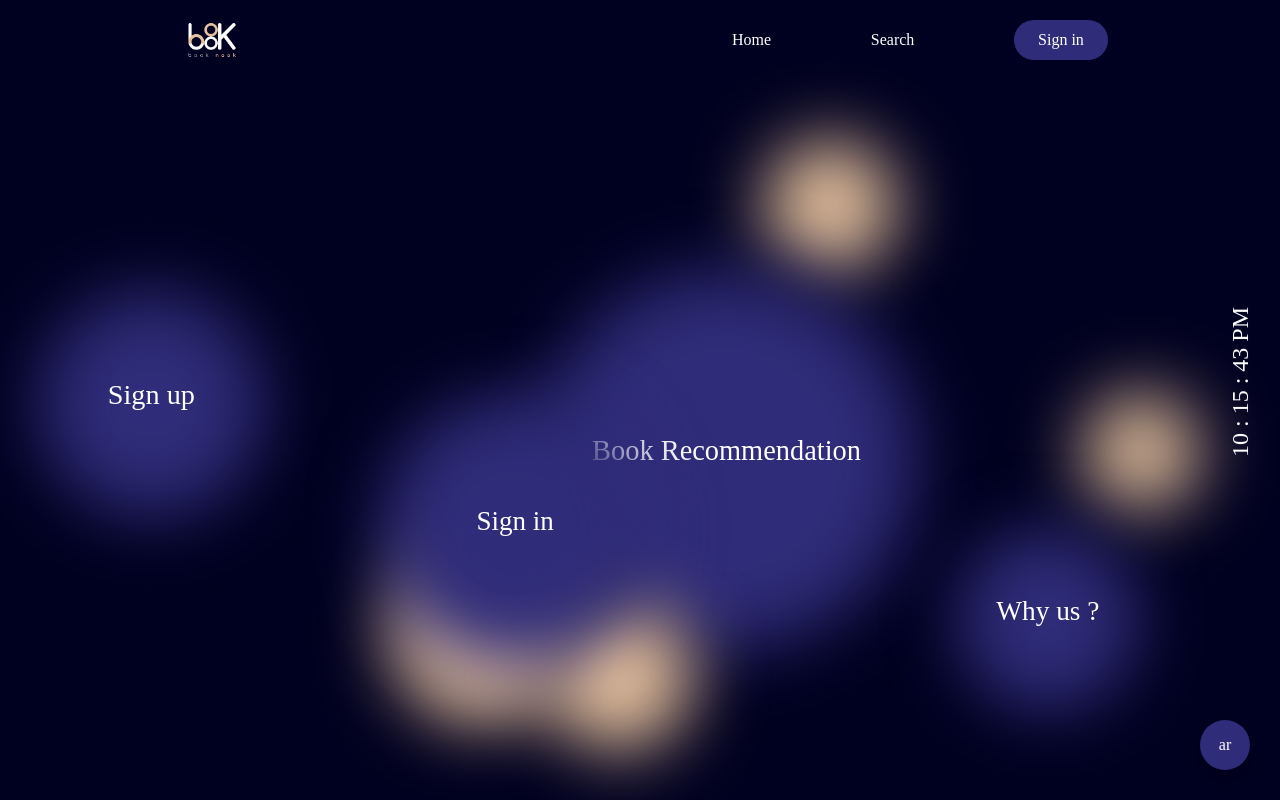
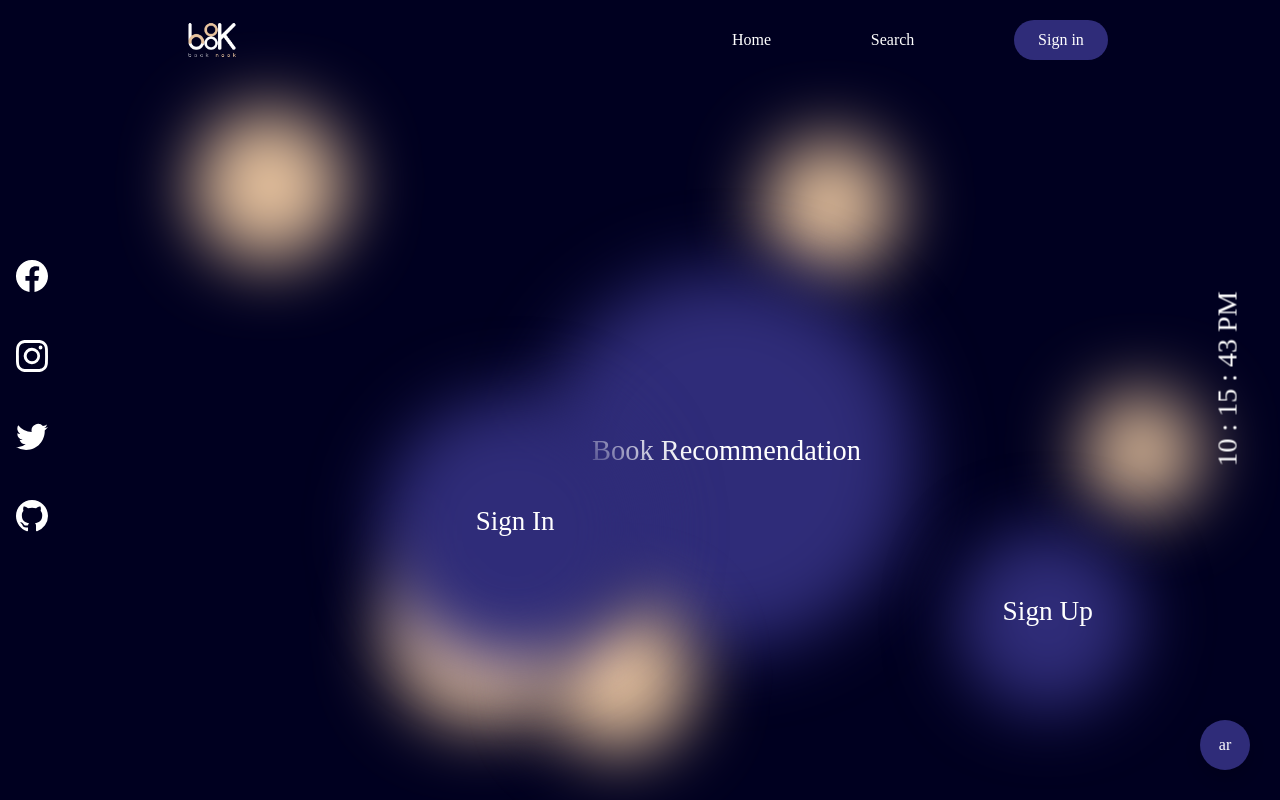
Before and after one commit to Henry-Azer/book-nook-website, a React (Create React App) app: page / in a window 1280 px wide. Built offline with nearby package versions, Linux system fonts and the light colour scheme; no server answers.

Commit message:
Handle sign out and add social media icons in home page

```diff
--- a/src/components/header/header.jsx
+++ b/src/components/header/header.jsx
@@ -1,5 +1,5 @@
 import React, { useEffect, useState } from "react";
-import { Link } from "react-router-dom";
+import { Link, useHistory } from "react-router-dom";
 import Cookies from "universal-cookie";
 import Logo from "../../assets/images/logo-white.png";
 import { BiUserCircle } from "react-icons/bi";
@@ -7,6 +7,7 @@ import { useDispatch, useSelector } from "react-redux";
 import {
      clearLoginDetails,
      getCurrentUser,
+     signOut,
 } from "../../store/actions/auth/auth-actions";
 
 const Header = (props) => {
@@ -17,8 +18,10 @@ const Header = (props) => {
      };
 
      const dispatch = useDispatch();
+     const history = useHistory();
 
      const [showsDispatched, setShowsDispatched] = useState(false);
+     const [showSignOut, setShowSignOut] = useState(false);
 
      useEffect(() => {
           if (!showsDispatched) {
@@ -77,9 +80,27 @@ const Header = (props) => {
                               </Link>
                          ) : (
                               user && (
-                                   <div className=" d-flex justify-content-center align-items-center h-50 w-25 text-white">
+                                   <div
+                                        className=" d-flex justify-content-center align-items-center h-50 w-25 text-white cursor-pointer position-relative"
+                                        onClick={() =>
+                                             setShowSignOut(!showSignOut)
+                                        }
+                                   >
                                         <BiUserCircle className="fs-4 me-2" />
                                         Hi, {user.firstName}
+                                        <div className="position-absolute sign-out-card">
+                                             <div
+                                                  onClick={() => {
+                                                       signOut();
+                                                       history.push("/");
+                                                  }}
+                                                  className={`light-purple-background w-75 h-100 text-center d-flex justify-content-center align-items-center rounded-bottom ${
+                                                       !showSignOut && "d-none"
+                                                  }`}
+                                             >
+                                                  Sign Out
+                                             </div>
+                                        </div>
                                    </div>
                               )
                          )}
--- a/src/store/actions/auth/auth-actions.jsx
+++ b/src/store/actions/auth/auth-actions.jsx
@@ -91,6 +91,14 @@ export const getCurrentUser = () => (dispatch) => {
      });
 };
 
+export const signOut = () => {
+     axios.get(`${URL}/auth/log-out`).then((res) => {
+          if (res.data.success) {
+               cookies.remove("bn_aut");
+          }
+     });
+};
+
 export function clearLoginDetails() {
      return {
           type: CLEAR_LOGIN_DETAILS,
--- a/src/styles/styles.css
+++ b/src/styles/styles.css
@@ -201,6 +201,7 @@ button:active {
      right: -35px !important;
 }
 
+
 .book-image-frame {
      width: 250px;
      height: 450px;
@@ -234,6 +235,14 @@ button:active {
      height: 10vh;
      z-index: 11111111;
 }
+.sign-out-card{
+     width: 150px;
+     height: 50px;
+     top: 45px;
+     left: 5px;
+}
+
+
 
 /* ---------- MEDIA QUERIES START -------------------- */
 @media only screen and (max-width: 1280px) {
--- a/src/views/Home.jsx
+++ b/src/views/Home.jsx
@@ -1,4 +1,5 @@
 import React, { useState, useEffect } from "react";
+import { BsFacebook, BsGithub, BsInstagram, BsTwitter } from "react-icons/bs";
 import { Link, useHistory } from "react-router-dom";
 import Cookies from "universal-cookie";
 
@@ -51,7 +52,7 @@ const Home = () => {
                     top="150"
                     right="400"
                />
-               <Link to="/books-recommendations">
+               <Link to="/books-recommendations   ">
                     <Circle
                          size="20"
                          backgroundColor="light-purple"
@@ -79,18 +80,14 @@ const Home = () => {
                     right="600"
                />
 
-               <Link to="/sign-up">
-                    <Circle
-                         size="12"
-                         backgroundColor="light-purple"
-                         duration="31"
-                         bottom="300"
-                         left="50"
-                         hover
-                    >
-                         Sign up
-                    </Circle>
-               </Link>
+               <Circle
+                    size="8"
+                    backgroundColor="beige"
+                    duration="31"
+                    bottom="550"
+                    left="200"
+                    hover
+               ></Circle>
 
                <Circle
                     size="6"
@@ -109,10 +106,10 @@ const Home = () => {
                          left="400"
                          hover
                     >
-                         Sign in
+                         Sign In
                     </Circle>
                </Link>
-               <Link to="/">
+               <Link to="/sign-up">
                     <Circle
                          size="10"
                          backgroundColor="light-purple"
@@ -121,12 +118,26 @@ const Home = () => {
                          right="150"
                          hover
                     >
-                         Why us ?
+                         Sign Up
                     </Circle>
                </Link>
 
                <div className="time-now position-absolute bottom-50 end-0">
-                    <p className="text-white fs-4 m-0">{timeNow}</p>
+                    <p className="text-white fs-3 m-0">{timeNow}</p>
+               </div>
+               <div className="social-media position-absolute bottom-0 start-0 ms-3 d-flex justify-content-center align-content-center flex-column h-100">
+                    <p className="text-white fs-2">
+                         <BsFacebook />
+                    </p>
+                    <p className="text-white fs-2 mt-3">
+                         <BsInstagram />
+                    </p>
+                    <p className="text-white fs-2 mt-3">
+                         <BsTwitter />
+                    </p>
+                    <p className="text-white fs-2 mt-3">
+                         <BsGithub />
+                    </p>
                </div>
           </div>
      );
```
